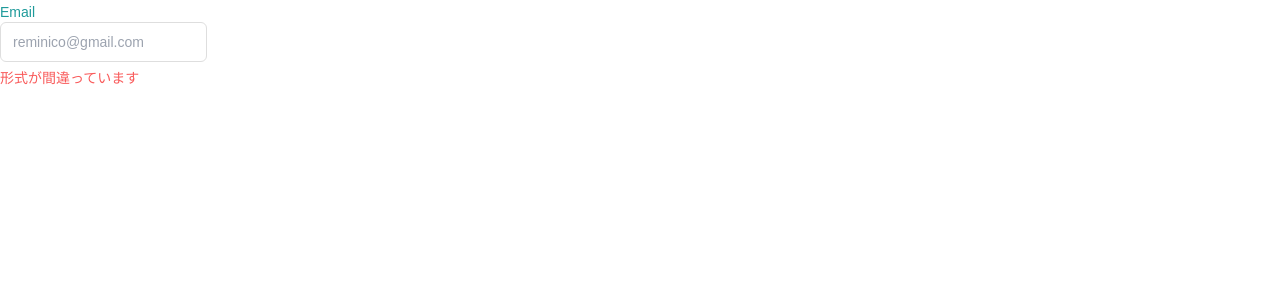
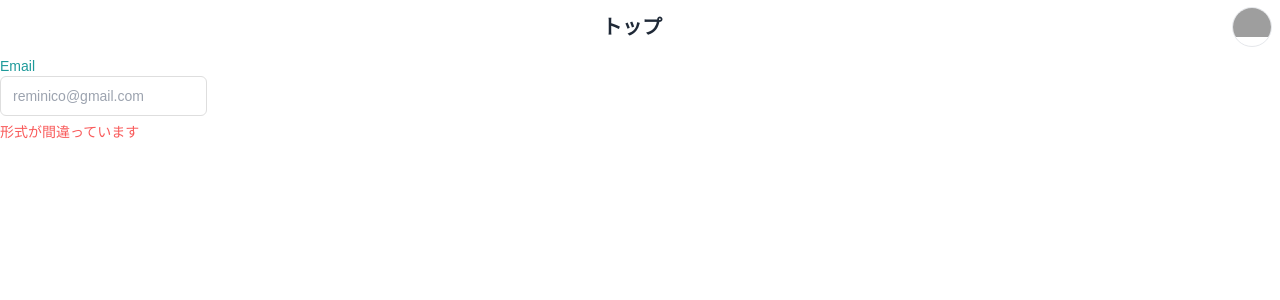
Before and after one commit to ryudedev/DeathEater, a Next.js app in the folder web/: page / in a window 1280 px wide. Shown: the top 300 px of the page. Built offline with nearby package versions, Linux system fonts and the light colour scheme; grey boxes are pictures that could not be loaded.

Commit message:
:sparkles: feat: Headerコンポーネントを実装

```diff
--- a/web/app/page.tsx
+++ b/web/app/page.tsx
@@ -1,13 +1,22 @@
 // page.tsx
 'use client'
+import Header from '@/components/header'
 import Input from '@/components/input'
 import Label from '@/components/label'
 import Message from '@/components/message'
+import { User } from '@/type'
 import React, { useState } from 'react'
 
 export default function Home() {
   const [email, setEmail] = useState<string>('')
   const [isValidEmail, setIsValidEmail] = useState<boolean | null>(null)
+  const test_user: User = {
+    id: 1,
+    email: 'remimnico@gmail.com',
+    name: 'reminico',
+    avatar: 'https://avatars.githubusercontent.com/u/876235',
+    role: 'user',
+  }
 
   const emailChangeHandler = (e: React.ChangeEvent<HTMLInputElement>) => {
     const value = e.target.value
@@ -18,6 +27,8 @@ export default function Home() {
   }
 
   return (
+    <>
+      <Header title="トップ" user={test_user} />
       <div className="inline-flex flex-col gap-1.5">
         <Label htmlFor="email">
           Email
@@ -40,5 +51,6 @@ export default function Home() {
           isError={isValidEmail}
         />
       </div>
+    </>
   )
 }
--- a/web/components/header.tsx
+++ b/web/components/header.tsx
@@ -1,37 +1,54 @@
 // components/Header.tsx
-'use client' // クライアントコンポーネントであることを宣言
+'use client'
 
+import { User } from '@/type'
 import Image from 'next/image'
 import { useRouter } from 'next/navigation'
-import React, { useState } from 'react'
+import React, { useEffect, useRef, useState } from 'react'
 
 type HeaderProps = {
-  title: string // 中央のタイトル
-  iconSrc?: string // 右側のアイコンの画像パス (省略可能)
-  showBackButton?: boolean // 戻るボタンを表示するかどうか
+  title: string
+  showBackButton?: boolean
+  user?: User
 }
 
 const Header: React.FC<HeaderProps> = ({
   title,
-  iconSrc,
-  showBackButton = true,
+  showBackButton = false,
+  user,
 }) => {
   const router = useRouter()
-  const [isMenuOpen, setIsMenuOpen] = useState(false) // メニュー表示状態
+  const [isMenuOpen, setIsMenuOpen] = useState(false)
+  const menuRef = useRef<HTMLDivElement>(null)
 
-  // 戻るボタンのハンドラー
   const handleBackClick = () => {
     router.back()
   }
 
-  // アイコンクリックでメニューの表示を切り替える
   const toggleMenu = () => {
     setIsMenuOpen(!isMenuOpen)
   }
 
+  useEffect(() => {
+    const handleClickOutside = (event: MouseEvent) => {
+      // メニューが開いていて、かつクリックがメニュー外だった場合に閉じる
+      if (
+        isMenuOpen &&
+        menuRef.current &&
+        !menuRef.current.contains(event.target as Node)
+      ) {
+        setIsMenuOpen(false)
+      }
+    }
+
+    document.addEventListener('mousedown', handleClickOutside)
+    return () => {
+      document.removeEventListener('mousedown', handleClickOutside)
+    }
+  }, [isMenuOpen])
+
   return (
     <header className="relative flex items-center justify-between w-full h-[54px] bg-white p-2 rounded-lg">
-      {/* 左側の戻るボタン (条件付き表示) */}
       {showBackButton ? (
         <Image
           src="/arrow.svg"
@@ -42,33 +59,36 @@ const Header: React.FC<HeaderProps> = ({
           className="cursor-pointer"
         />
       ) : (
-        <div className="w-6" /> // 戻るボタンがないときにスペースを確保
+        <div className="w-6" />
       )}
 
-      {/* 中央のタイトル */}
       <h1 className="text-[20px] font-semibold text-gray-800">{title}</h1>
 
-      {/* 右側のアイコン画像 (条件付き表示) */}
-      {iconSrc ? (
-        <div className="relative">
+      {user ? (
+        <div className="relative" ref={menuRef}>
           <div
-            className="w-10 h-10 rounded-full overflow-hidden cursor-pointer"
+            className="w-10 h-10 rounded-full overflow-hidden cursor-pointer border border-primary"
             onClick={toggleMenu}
           >
-            <Image src="/icon.svg" alt="User Icon" width={40} height={40} />
+            <Image
+              src={user.avatar || '/default-user.svg'}
+              alt="User Icon"
+              width={40}
+              height={40}
+            />
           </div>
 
-          {/* メニュー (アイコンクリックで表示) */}
           {isMenuOpen && (
             <div
-              className="absolute top-12 right-0 w-48 p-4 bg-white rounded-lg drop-shadow-default z-10 transform transition-transform duration-3000 ease-out"
+              className="absolute top-12 right-0 w-48 p-4 bg-white rounded-lg drop-shadow-default z-10"
               style={{
                 opacity: isMenuOpen ? 1 : 0,
                 transform: isMenuOpen ? 'translateY(0)' : 'translateY(-10px)',
               }}
             >
-              <p className="text-lg font-semibold mb-2">ユーザー名</p>
-              <p className="text-sm text-gray-500 mb-4">user@example.com</p>
+              <p className="text-sm text-gray-500 mb-4">{user.role}</p>
+              <p className="text-lg font-semibold mb-2">{user.name}</p>
+              <p className="text-sm text-gray-500 mb-4">{user.email}</p>
 
               <hr className="border-gray-200 my-2" />
 
@@ -79,7 +99,6 @@ const Header: React.FC<HeaderProps> = ({
                 メールアドレス変更
               </button>
 
-              {/* ログアウトボタン */}
               <button className="w-full py-2 px-4 text-center text-[#FF3B3B] hover:bg-[#FFE8E8] font-medium rounded-md">
                 ログアウト
               </button>
@@ -87,7 +106,7 @@ const Header: React.FC<HeaderProps> = ({
           )}
         </div>
       ) : (
-        <div className="w-10 h-10" /> // アイコンがないときにスペースを確保
+        <div className="w-10 h-10" />
       )}
     </header>
   )
--- a/web/next.config.mjs
+++ b/web/next.config.mjs
@@ -1,4 +1,8 @@
 /** @type {import('next').NextConfig} */
-const nextConfig = {}
+const nextConfig = {
+    images: {
+        domains: ['avatars.githubusercontent.com'],
+    }
+}
 
 export default nextConfig
--- a/web/type/index.tsx
+++ b/web/type/index.tsx
@@ -1,4 +1,7 @@
 export type User = {
-  id: string
+  id: number
   email: string
+  name: string
+  avatar: string
+  role: string
 }
```
Also changed, not shown: web/public/default-user.svg (added). Lines whose indentation alone changed are shown as unchanged.
